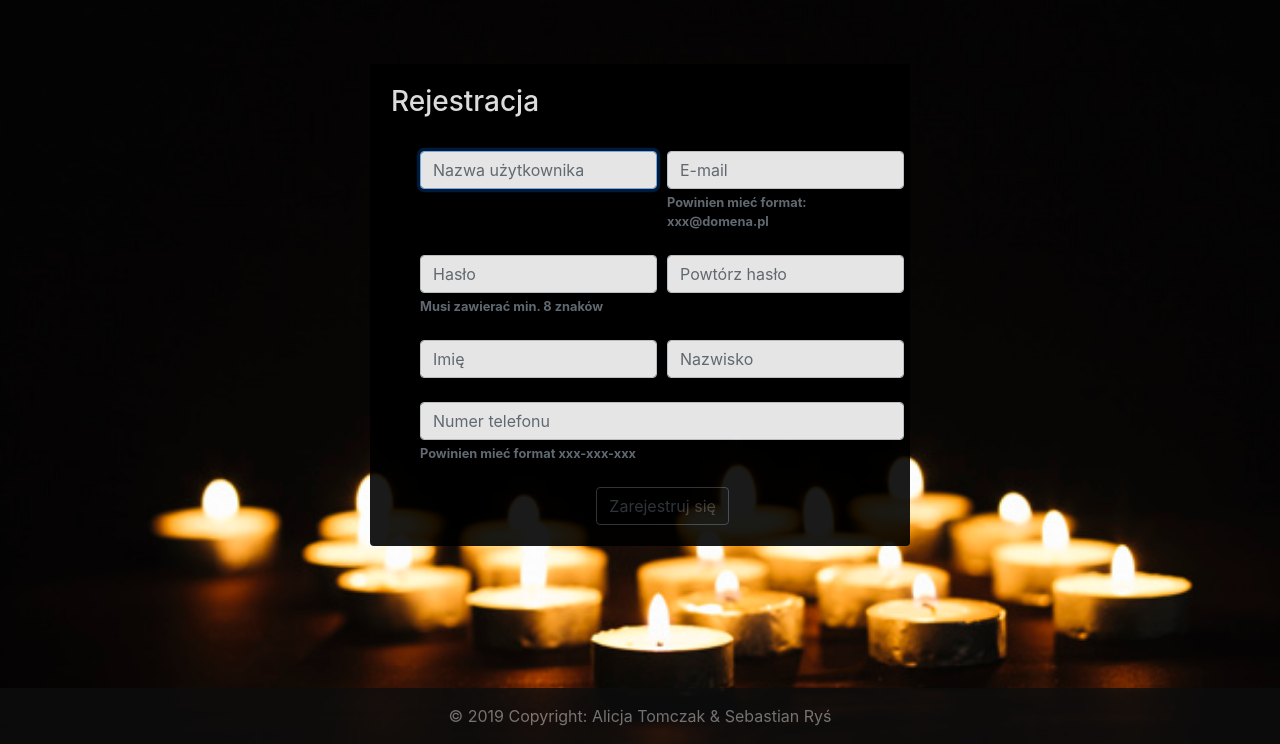
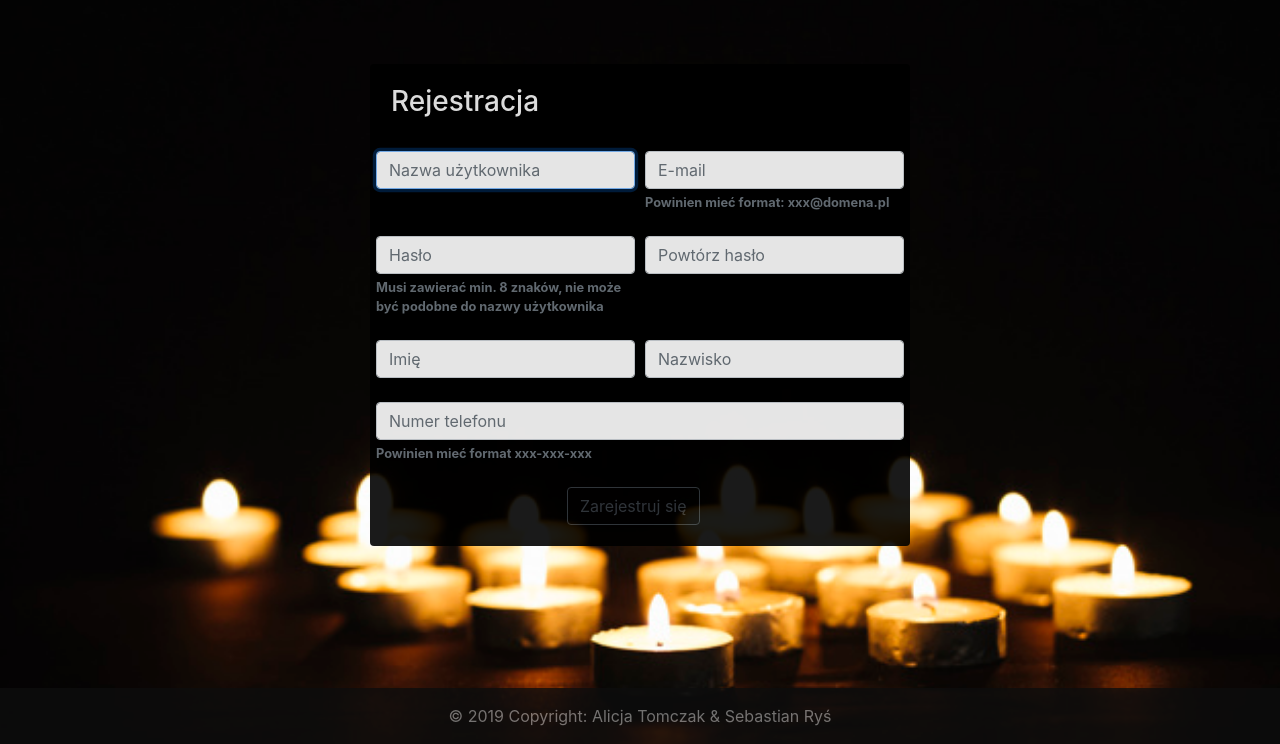
Before and after one commit to Alice198/Zastosowanie-informatyki-w-gospodarstwie, a Django app: page /rejestracja/ in a window 1280 px wide. Shown: the part 56-800 px from the top of the page. Run offline with Django 3.2, Linux system fonts and the light colour scheme; some libraries are stand-ins or nearby versions.

Commit message:
View - change registration

```diff
--- a/templates/registration.html
+++ b/templates/registration.html
@@ -19,7 +19,7 @@
                     <form method="post">
 
                         {% csrf_token %}
-                <div class=" offset-1 row-md-6">
+                <div class="row-md-6">
 
                     <div class="form-row ">
                         <div class=" col-md-6">
@@ -40,7 +40,7 @@
                             <label for="id_password1"></label>
                             <input type="password" name="password1" minlength="8" placeholder="Hasło" class="form-control" id="id_password1" required="">
                             <small class="form-text text-muted">
-                                <strong>Musi zawierać min. 8 znaków </strong>
+                                <strong>Musi zawierać min. 8 znaków, nie może być podobne do nazwy użytkownika </strong>
                             </small>
                         </div>
                         <div class="col-md-6">
```
